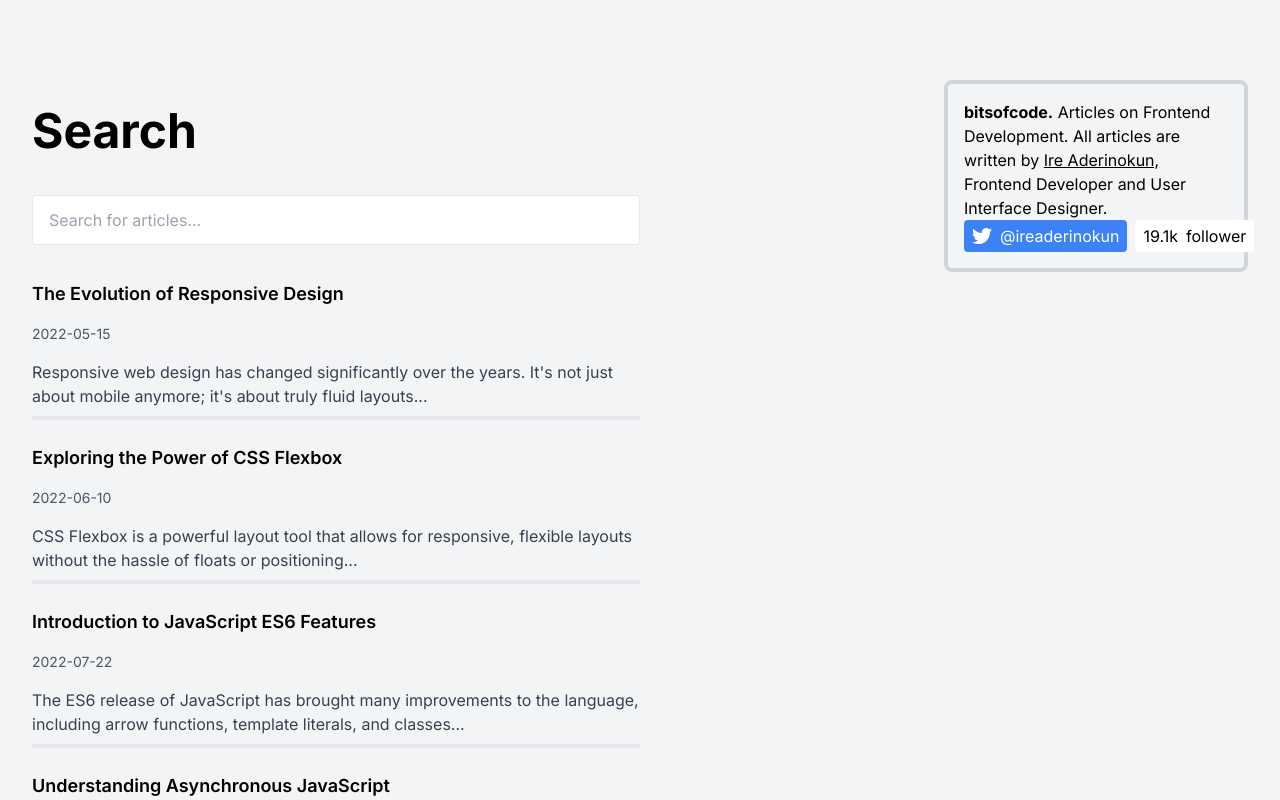
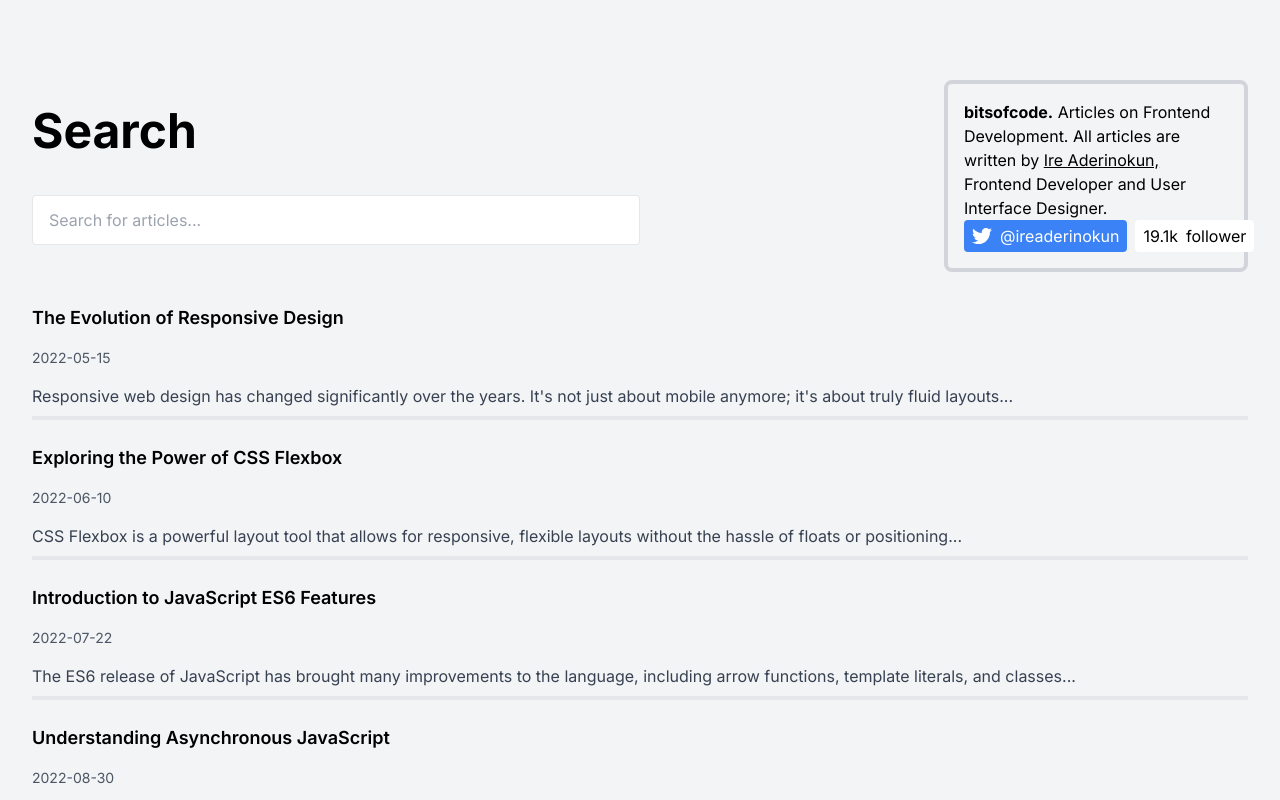
Before and after one commit to ahmadhassoun366/sowlutionsTest, a Next.js app: page / in a window 1280 px wide. Shown: the top 800 px of the page. Built offline with nearby package versions, Linux system fonts and the light colour scheme.

Commit message:
edit Readme.md

```diff
--- a/src/app/page.tsx
+++ b/src/app/page.tsx
@@ -109,7 +109,7 @@ export default function Home() {
     <div className="px-4 py-20 bg-gray-100 min-h-screen sm:px-6 lg:px-8">
       <div className="flex flex-col lg:flex-row items-start lg:items-center justify-between space-y-4  lg:space-y-0 lg:space-x-6">
         <div className="space-y-10 w-full lg:w-2/4">
-        <h1 className="font-bold text-3xl lg:text-5xl">Search</h1>
+          <h1 className="font-bold text-3xl lg:text-5xl">Search</h1>
           <div className="flex items-center border rounded">
             <input
               type="text"
@@ -155,7 +155,7 @@ export default function Home() {
           </div>
         </div>
       </div>
-      <div className="w-full lg:w-2/4">
+      <div className="w-full mt-6 ">
         {searchTerm && (
           <p className="text-sm text-gray-600">
             {filteredArticles.length} posts were found.
```
Also changed, not shown: 1 other file (tests, documents, lock files or other folders).
